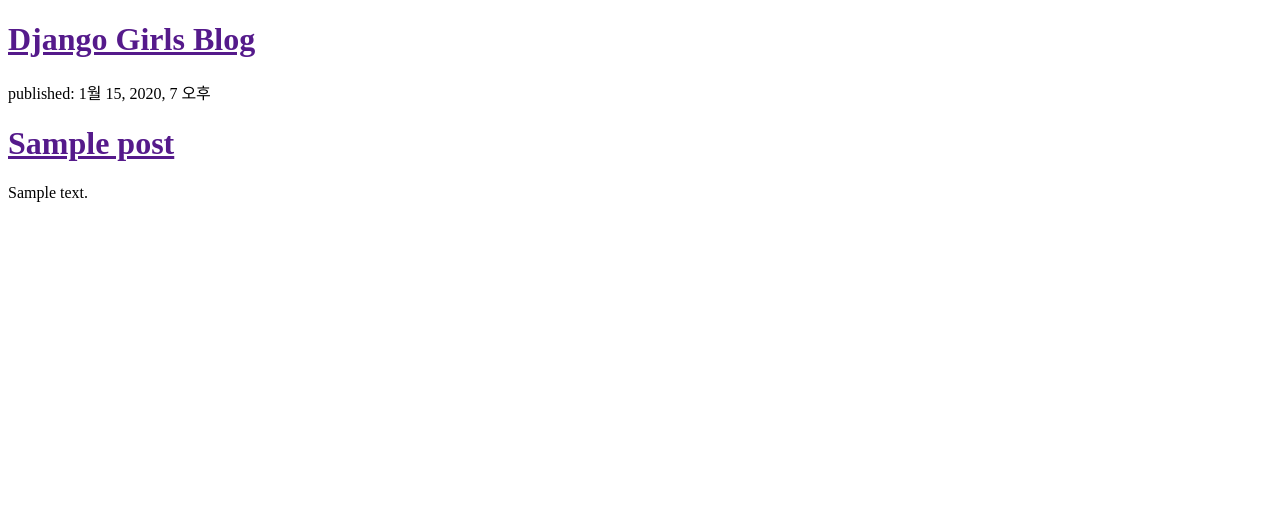
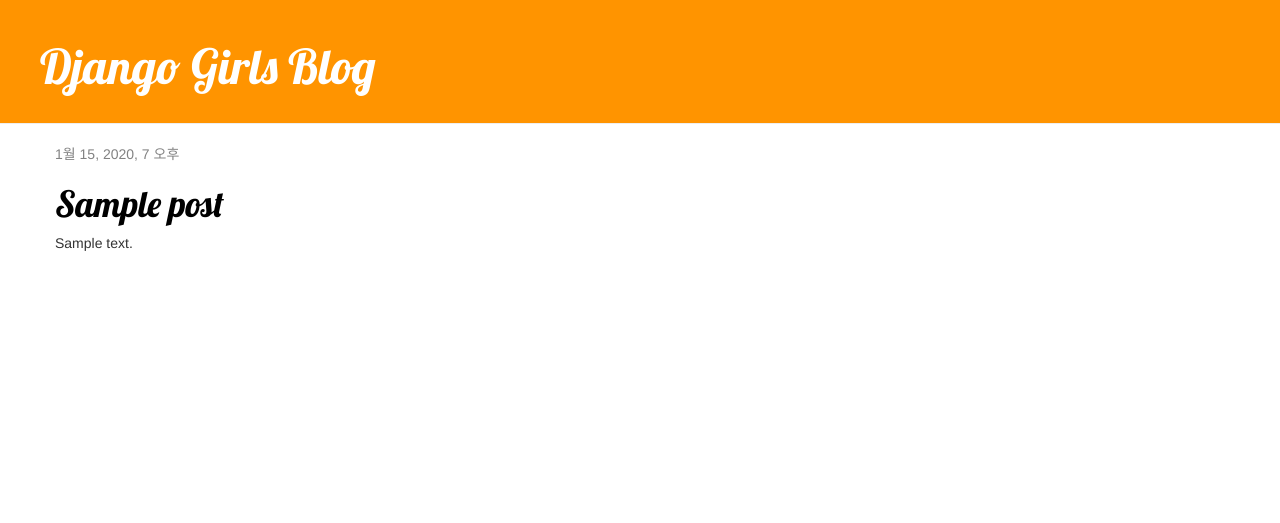
Before and after one commit to TomboY90/django-blog, a Django app: page / in a window 1280 px wide. Shown: the top 523 px of the page. Run offline with Django 3.2, Linux system fonts and the light colour scheme; tables that the repository leaves empty hold one stand-in row (values such as "Sample post"); some libraries are stand-ins or nearby versions.

Commit message:
Add view and template for detailed blog post as well as CSS for site

```diff
--- /dev/null
+++ b/blog/static/css/blog.css
@@ -0,0 +1,46 @@
+.page-header {
+    background-color: #ff9400;
+    margin-top: 0;
+    padding: 20px 20px 20px 40px;
+}
+
+.page-header h1, .page-header h1 a, .page-header h1 a:visited, .page-header h1 a:active {
+    color: #ffffff;
+    font-size: 36pt;
+    text-decoration: none;
+}
+
+.content {
+    margin-left: 40px;
+}
+
+h1, h2, h3, h4 {
+    font-family: 'Lobster', cursive;
+}
+
+.date {
+    color: #828282;
+}
+
+.save {
+    float: right;
+}
+
+.post-form textarea, .post-form input {
+    width: 100%;
+}
+
+.top-menu, .top-menu:hover, .top-menu:visited {
+    color: #ffffff;
+    float: right;
+    font-size: 26pt;
+    margin-right: 20px;
+}
+
+.post {
+    margin-bottom: 70px;
+}
+
+.post h1 a, .post h1 a:visited {
+    color: #000000;
+}
--- /dev/null
+++ b/blog/templates/blog/base.html
@@ -0,0 +1,23 @@
+{% load static %}
+<html lang="en">
+<head>
+    <link rel="stylesheet" href="//maxcdn.bootstrapcdn.com/bootstrap/3.2.0/css/bootstrap.min.css">
+    <link rel="stylesheet" href="//maxcdn.bootstrapcdn.com/bootstrap/3.2.0/css/bootstrap-theme.min.css">
+    <link href="//fonts.googleapis.com/css?family=Lobster&subset=latin,latin-ext" rel="stylesheet" type="text/css">
+    <link rel="stylesheet" href="{% static 'css/blog.css' %}">
+    <title>Django Girls blog</title>
+    </head>
+    <body>
+        <div class="page-header">
+        <h1><a href="/">Django Girls Blog</a></h1>
+    </div>
+    <div class="content container">
+        <div class="row">
+            <div class="col-md-8">
+            {% block content %}
+            {% endblock %}
+            </div>
+        </div>
+    </div>
+    </body>
+</html>
--- a/blog/templates/blog/post_list.html
+++ b/blog/templates/blog/post_list.html
@@ -1,19 +1,13 @@
-<!DOCTYPE html>
-<html lang="en">
-<head>
-    <title>Django Girls blog</title>
-    </head>
-    <body>
-        <div>
-            <h1><a href="">Django Girls Blog</a></h1>
+{% extends 'blog/base.html' %}
+
+{% block content %}
+    {% for post in posts %}
+        <div class="post">
+            <div class="date">
+                {{ post.published_at }}
+            </div>
+            <h1><a href="{% url 'post_detail' pk=post.pk %}">{{post.title}}</a></h1>
+            <p>{{ post.text|linebreaksbr }}</p>
         </div>
-
-        {% for post in posts %}
-            <div>
-                <p>published: {{ post.published_at }} </p>
-                <h1><a href="">{{post.title}}</a></h1>
-                <p>{{ post.text|linebreaksbr }}</p>
-            </div>
-        {% endfor %}
-    </body>
-</html>
+    {% endfor %}
+{% endblock %}
--- a/blog/urls.py
+++ b/blog/urls.py
@@ -2,5 +2,6 @@ from django.urls import path
 from . import views
 
 urlpatterns = [
-    path('', views.post_list, name='post_list')
+    path('', views.post_list, name='post_list'),
+    path('post/<int:pk>/', views.post_detail, name='post_detail')
 ]
--- a/blog/views.py
+++ b/blog/views.py
@@ -1,9 +1,15 @@
-from django.shortcuts import render
+from django.shortcuts import render, get_object_or_404
 from .models import Post
 from django.utils import timezone
 
 # Create your views here.
 
+
 def post_list(req):
     posts = Post.objects.filter(published_at__lte=timezone.now()).order_by('published_at')
     return render(req, 'blog/post_list.html', {'posts': posts})
+
+
+def post_detail(req, pk):
+    post = get_object_or_404(Post, pk=pk),
+    return render(req, 'blog/post_detail.html', {'post': post})
```
Also changed, not shown: blog/templates/blog/post_detail.html (added, +13 -0 lines).
